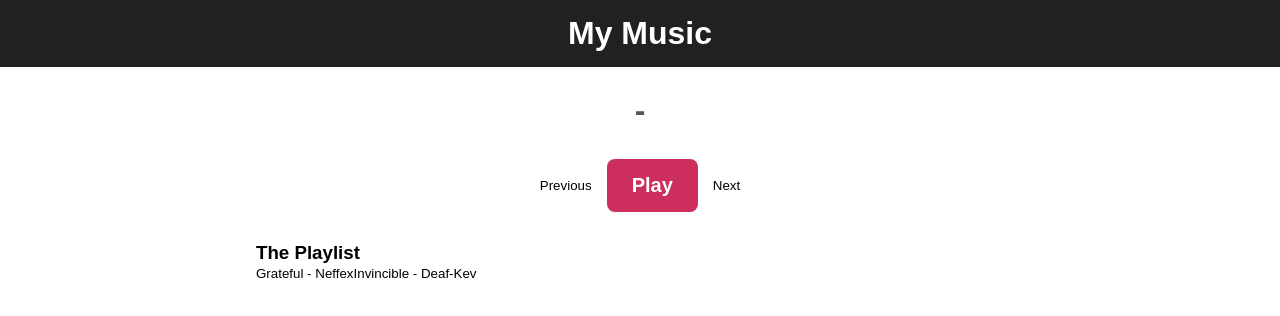
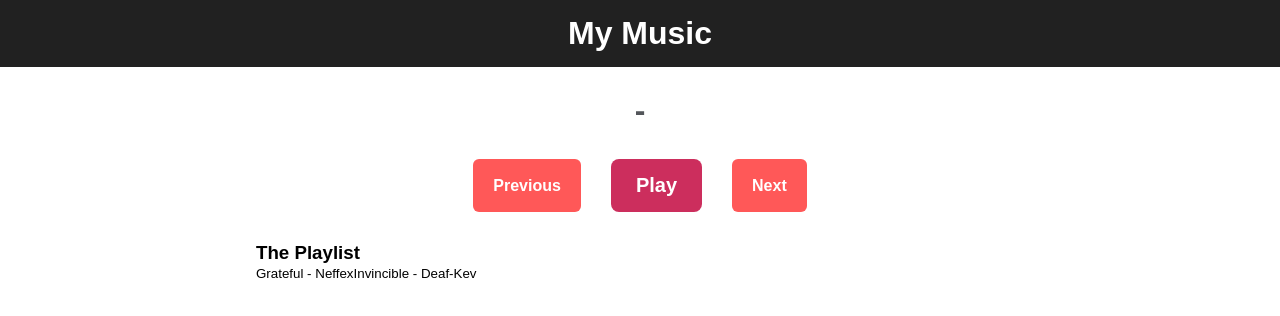
Before and after one commit to ldurniat/Music-App-Vue, a Vue app: page / in a window 1280 px wide. Shown: the top 316 px of the page. Built offline with nearby package versions, Linux system fonts and the light colour scheme.

Commit message:
Add styles for prev and next buttons

```diff
--- a/src/App.vue
+++ b/src/App.vue
@@ -154,4 +154,13 @@ button {
     color: #FFF;
     background-color: #CC2E5D;
 }
+.prev, .next {
+    font-size: 16px;
+    font-weight: 700;
+    padding: 10px 20px;
+    margin: 0px 15px;
+    border-radius: 6px;
+    color: #FFF;
+    background-color: #FF5858;
+}
 </style>
```
